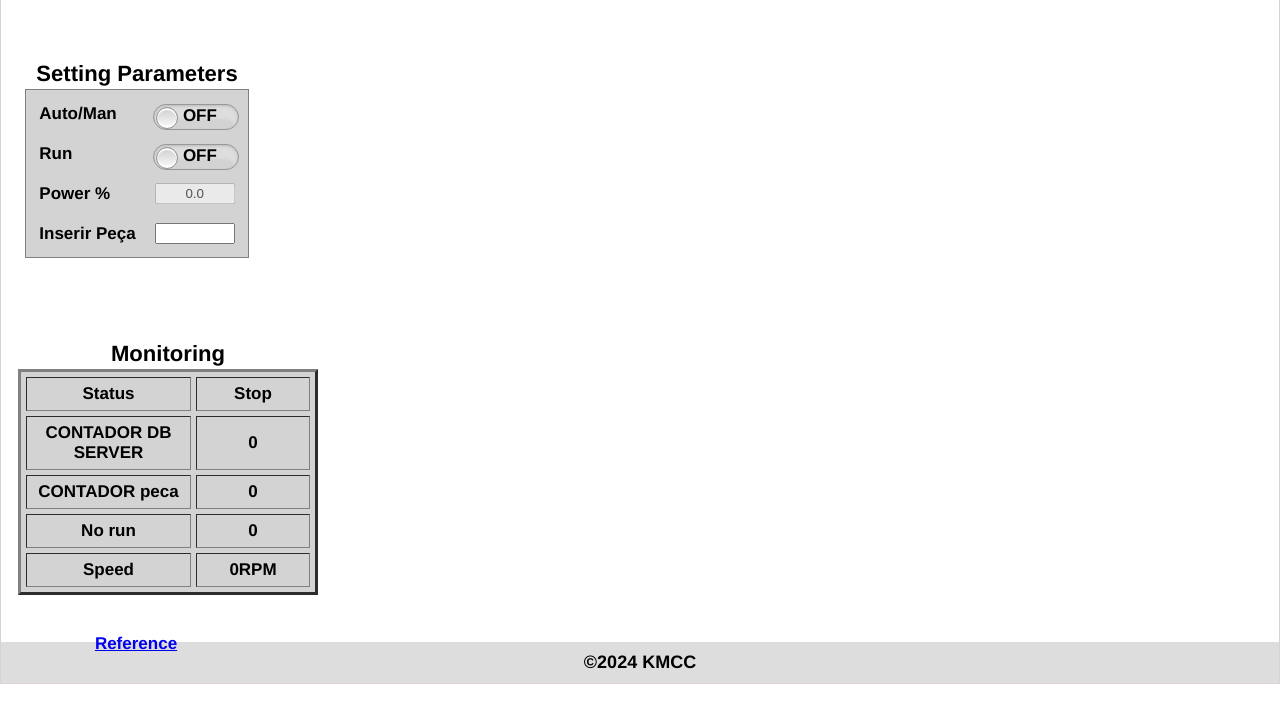
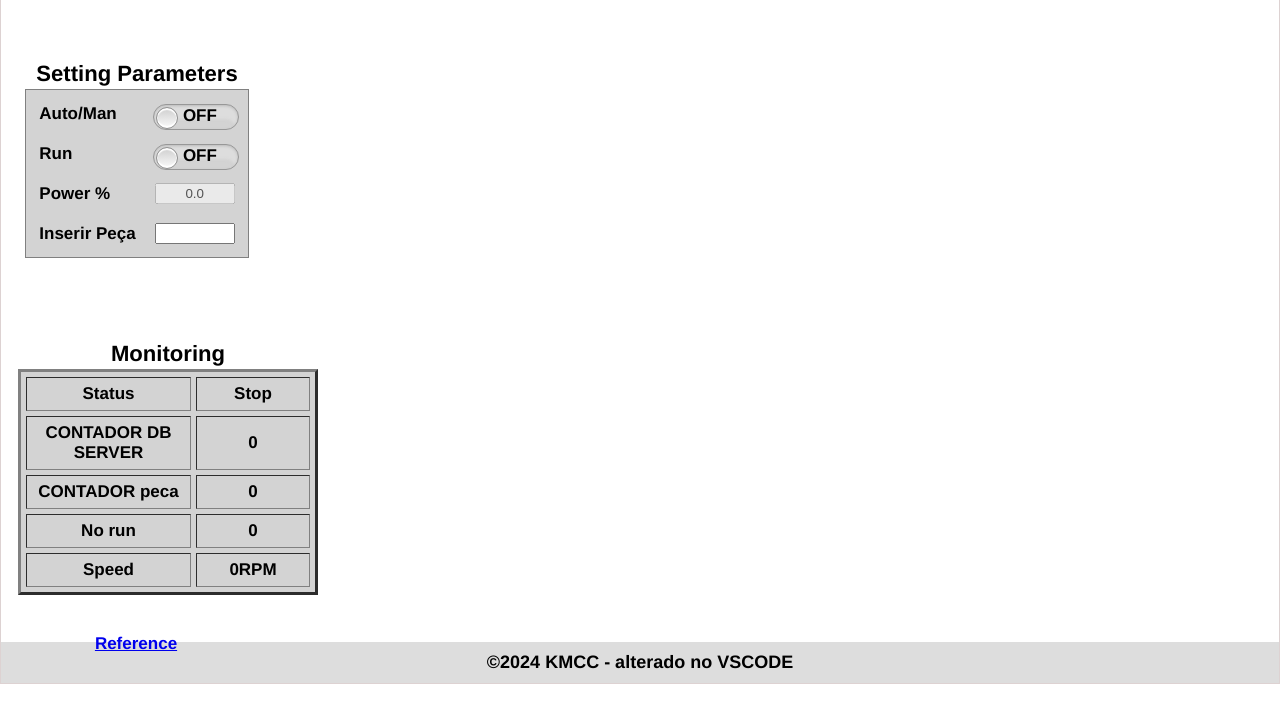
Before and after one commit to MRiemer98/WebServer_Vulc_Rev1, a plain HTML site: page index.html in a window 1280 px wide. Shown: the part 116-838 px from the top of the page. Drawn offline with Linux system fonts and the light colour scheme.

Commit message:
refactor: alter index.html

```diff
--- a/index.html
+++ b/index.html
@@ -100,7 +100,7 @@
 				Reference</a>
 			</div>
         </div>
-		<div id="footer">&copy;2024 KMCC</div>
+		<div id="footer">&copy;2024 KMCC - alterado no VSCODE</div>
 		</div>
 
 	<script>
```
